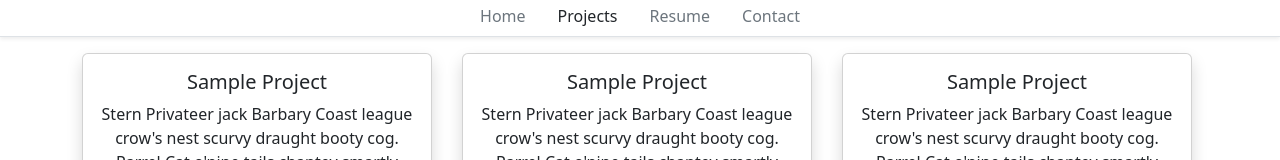
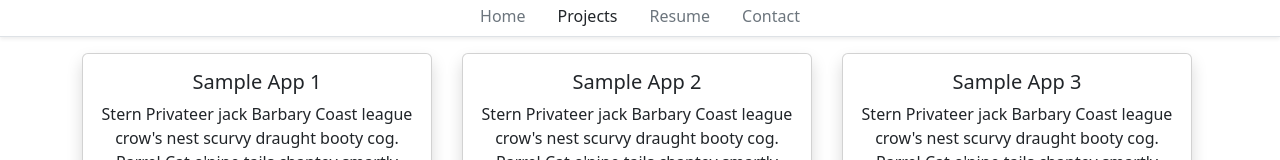
Before and after one commit to andrewswint/portfolioWebsite, an Angular app in the folder AngularPortfolioWebsite/: page /portfolio in a window 1280 px wide. Shown: the part 185-345 px from the top of the page. Built offline with nearby package versions, Linux system fonts and the light colour scheme.

Commit message:
passing data between components

```diff
--- a/AngularPortfolioWebsite/src/app/portfolio/portfolio.component.html
+++ b/AngularPortfolioWebsite/src/app/portfolio/portfolio.component.html
@@ -4,19 +4,19 @@
       class="col-lg-4 col-md-6 mb-4"
       style="max-width: 380px; min-width: 380px"
     >
-      <app-project-card></app-project-card>
+      <app-project-card [projectName]="'Sample App 1'"></app-project-card>
     </div>
     <div
       class="col-lg-4 col-md-6 mb-4"
       style="max-width: 380px; min-width: 380px"
     >
-      <app-project-card></app-project-card>
+      <app-project-card [projectName]="'Sample App 2'"></app-project-card>
     </div>
     <div
       class="col-lg-4 col-md-6 mb-4"
       style="max-width: 380px; min-width: 380px"
     >
-      <app-project-card></app-project-card>
+      <app-project-card [projectName]="'Sample App 3'"></app-project-card>
     </div>
   </div>
 </div>
--- a/AngularPortfolioWebsite/src/app/project-card/project-card.component.html
+++ b/AngularPortfolioWebsite/src/app/project-card/project-card.component.html
@@ -1,6 +1,6 @@
 <div class="card shadow text-center" style="max-width: 350px; min-width: 350px">
   <div class="card-body">
-    <h5 class="cart-title">Sample Project</h5>
+    <h5 class="cart-title">{{ projectName }}</h5>
     <p class="card-text">
       Stern Privateer jack Barbary Coast league crow's nest scurvy draught booty
       cog. Parrel Cat o'nine tails chantey smartly cutlass quarter bounty
--- a/AngularPortfolioWebsite/src/app/project-card/project-card.component.ts
+++ b/AngularPortfolioWebsite/src/app/project-card/project-card.component.ts
@@ -1,10 +1,10 @@
-import { Component } from '@angular/core';
+import { Component, Input } from '@angular/core';
 
 @Component({
   selector: 'app-project-card',
   templateUrl: './project-card.component.html',
-  styleUrls: ['./project-card.component.css']
+  styleUrls: ['./project-card.component.css'],
 })
 export class ProjectCardComponent {
-
+  @Input() projectName: string = '';
 }
```
